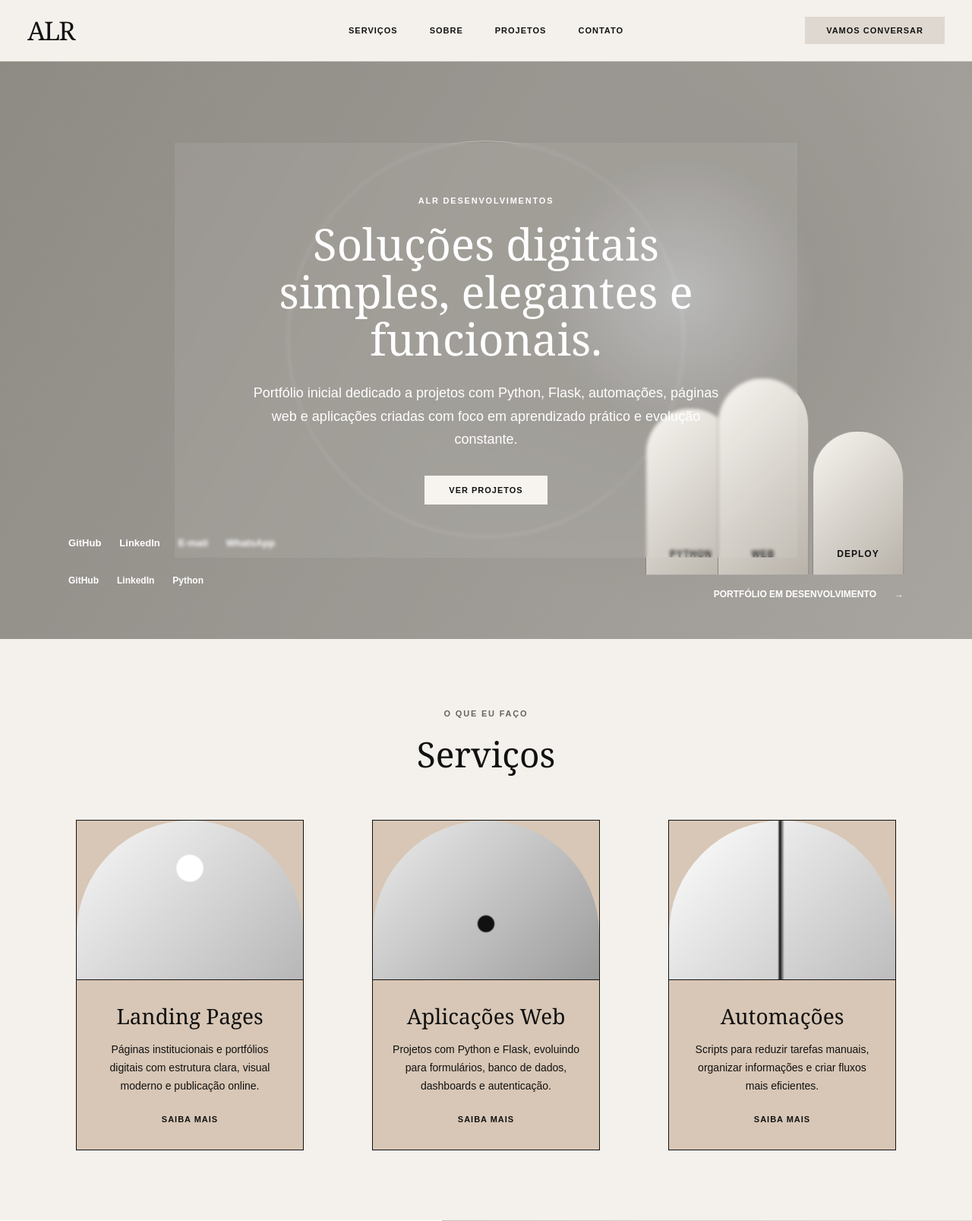
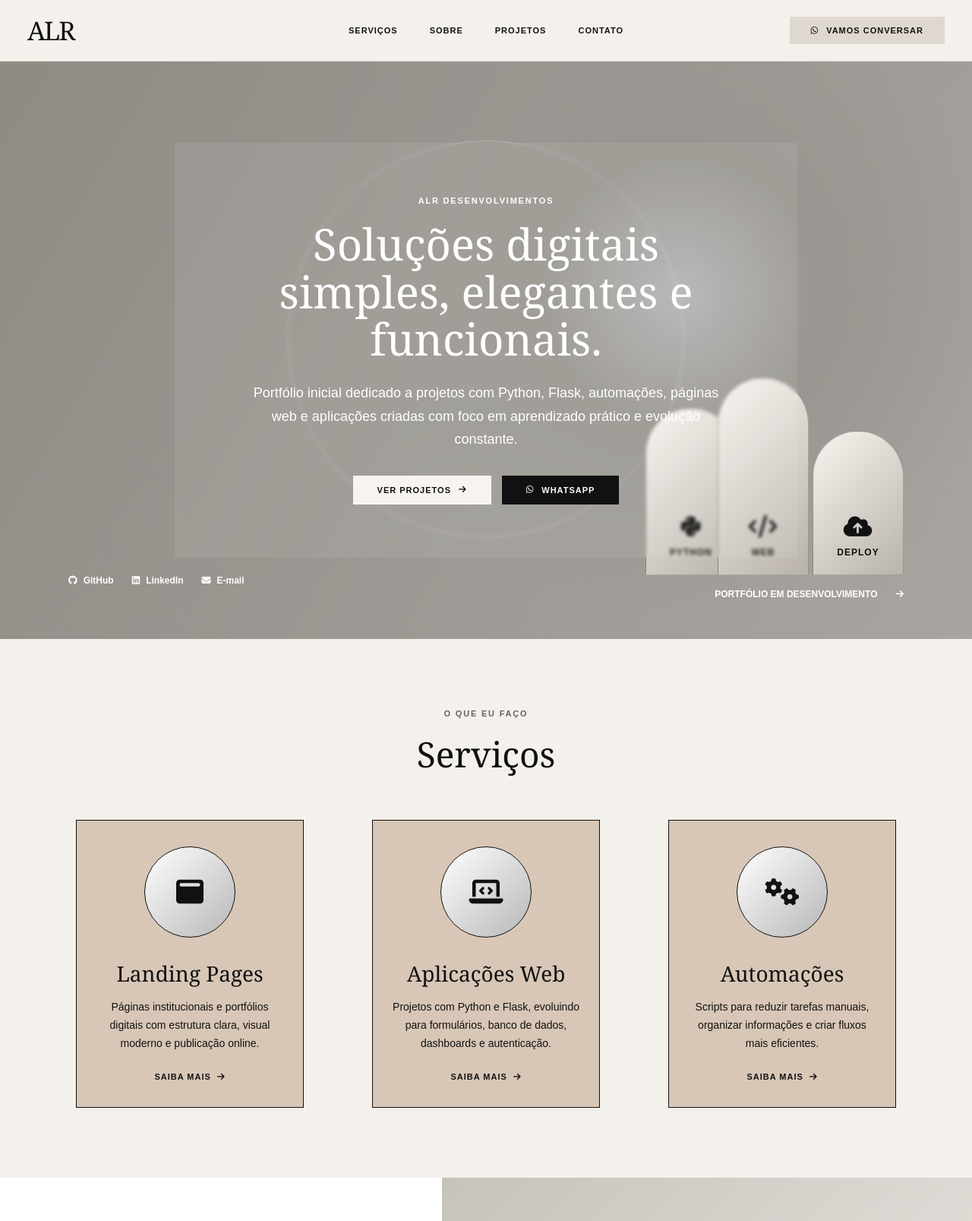
Before and after one commit to anarezend3/landing-page-python, a Flask app: page / in a window 1280 px wide. Shown: the top 1607 px of the page at 76% size. Run offline with Flask 3, Linux system fonts and the light colour scheme.

Commit message:
Melhora layout e adiciona icones

```diff
--- a/static/style.css
+++ b/static/style.css
@@ -108,6 +108,19 @@
   color: #ffffff;
   font-size: 12px;
   font-weight: 700;
+  z-index: 3;
+}
+
+.hero-social a {
+  color: #ffffff;
+  text-decoration: none;
+  display: inline-flex;
+  align-items: center;
+  gap: 8px;
+}
+
+.hero-social a:hover {
+  text-decoration: underline;
 }
 
 .hero-content {
@@ -150,6 +163,13 @@
   line-height: 1.7;
 }
 
+.hero-actions {
+  display: flex;
+  justify-content: center;
+  gap: 14px;
+  flex-wrap: wrap;
+}
+
 .primary-button,
 .secondary-button {
   display: inline-block;
@@ -164,6 +184,16 @@
   transition:
     transform 0.2s ease,
     background-color 0.2s ease;
+}
+
+.primary-button,
+.secondary-button,
+.nav-button,
+button {
+  display: inline-flex;
+  align-items: center;
+  justify-content: center;
+  gap: 10px;
 }
 
 .primary-button {
@@ -193,8 +223,10 @@
 .visual-card {
   position: absolute;
   display: flex;
-  align-items: flex-end;
-  justify-content: center;
+  flex-direction: column;
+  gap: 12px;
+  align-items: center;
+  justify-content: flex-end;
   border: 1px solid rgba(17, 17, 17, 0.3);
   background: linear-gradient(135deg, #f7f4ef, #b9b3aa);
   color: #111111;
@@ -202,7 +234,11 @@
   font-weight: 800;
   text-transform: uppercase;
   letter-spacing: 1px;
-  padding-bottom: 20px;
+  padding-bottom: 22px;
+}
+
+.visual-card i {
+  font-size: 30px;
 }
 
 .visual-card-one {
@@ -281,28 +317,20 @@
   border: 1px solid #111111;
 }
 
-.service-image {
-  height: 210px;
-  border-bottom: 1px solid #111111;
-  border-radius: 160px 160px 0 0;
+.service-icon {
+  width: 120px;
+  height: 120px;
+  margin: 34px auto 0;
+  border: 1px solid #111111;
+  border-radius: 50%;
+  background: linear-gradient(135deg, #ffffff, #b7b7b7);
+  display: flex;
+  align-items: center;
+  justify-content: center;
 }
 
-.image-one {
-  background:
-    radial-gradient(circle at 50% 30%, #ffffff 0 8%, transparent 9%),
-    linear-gradient(135deg, #f8f8f8, #b7b7b7);
-}
-
-.image-two {
-  background:
-    radial-gradient(circle at 50% 65%, #111111 0 5%, transparent 6%),
-    linear-gradient(135deg, #ececec, #9c9c9c);
-}
-
-.image-three {
-  background:
-    linear-gradient(90deg, transparent 48%, #111111 49%, transparent 51%),
-    linear-gradient(135deg, #ffffff, #bdbdbd);
+.service-icon i {
+  font-size: 36px;
 }
 
 .service-content {
@@ -330,6 +358,12 @@
   letter-spacing: 1px;
 }
 
+.service-content a {
+  display: inline-flex;
+  align-items: center;
+  gap: 8px;
+}
+
 .about {
   display: grid;
   grid-template-columns: 1fr 1.2fr;
--- a/templates/index.html
+++ b/templates/index.html
@@ -4,9 +4,15 @@
     <meta charset="UTF-8" />
     <meta name="viewport" content="width=device-width, initial-scale=1.0" />
     <title>ALR Desenvolvimentos</title>
+
     <link
       rel="stylesheet"
       href="{{ url_for('static', filename='style.css') }}"
+    />
+
+    <link
+      rel="stylesheet"
+      href="https://cdnjs.cloudflare.com/ajax/libs/font-awesome/6.5.1/css/all.min.css"
     />
   </head>
   <body>
@@ -21,16 +27,34 @@
           <a href="#contato">Contato</a>
         </div>
 
-        <a href="https://wa.me/5538999438777" target="_blank" class="nav-button">Vamos conversar</a>
+        <a
+          href="https://wa.me/5538999438777"
+          target="_blank"
+          class="nav-button"
+        >
+          <i class="fa-brands fa-whatsapp"></i>
+          Vamos conversar
+        </a>
       </nav>
     </header>
 
     <main>
       <section id="inicio" class="hero">
         <div class="hero-social">
-          <span>GitHub</span>
-          <span>LinkedIn</span>
-          <span>Python</span>
+          <a href="https://github.com/anarezend3" target="_blank">
+            <i class="fa-brands fa-github"></i>
+            GitHub
+          </a>
+
+          <a href="https://www.linkedin.com/in/analurezende/" target="_blank">
+            <i class="fa-brands fa-linkedin"></i>
+            LinkedIn
+          </a>
+
+          <a href="mailto:analu.reszende@gmail.com">
+            <i class="fa-solid fa-envelope"></i>
+            E-mail
+          </a>
         </div>
 
         <div class="hero-content">
@@ -41,24 +65,44 @@
             páginas web e aplicações criadas com foco em aprendizado prático e
             evolução constante.
           </p>
-          <a href="#projetos" class="primary-button">Ver projetos</a>
+
+          <div class="hero-actions">
+            <a href="#projetos" class="primary-button">
+              Ver projetos
+              <i class="fa-solid fa-arrow-right"></i>
+            </a>
+
+            <a
+              href="https://wa.me/5538999438777"
+              target="_blank"
+              class="secondary-button"
+            >
+              <i class="fa-brands fa-whatsapp"></i>
+              WhatsApp
+            </a>
+          </div>
         </div>
 
         <div class="hero-visual">
           <div class="visual-card visual-card-one">
+            <i class="fa-brands fa-python"></i>
             <span>Python</span>
           </div>
+
           <div class="visual-card visual-card-two">
+            <i class="fa-solid fa-code"></i>
             <span>Web</span>
           </div>
+
           <div class="visual-card visual-card-three">
+            <i class="fa-solid fa-cloud-arrow-up"></i>
             <span>Deploy</span>
           </div>
         </div>
 
         <div class="hero-caption">
           <span>Portfólio em desenvolvimento</span>
-          <span>→</span>
+          <i class="fa-solid fa-arrow-right"></i>
         </div>
       </section>
 
@@ -70,38 +114,56 @@
 
         <div class="service-grid">
           <article class="service-card">
-            <div class="service-image image-one"></div>
+            <div class="service-icon">
+              <i class="fa-solid fa-window-maximize"></i>
+            </div>
+
             <div class="service-content">
               <h3>Landing Pages</h3>
               <p>
                 Páginas institucionais e portfólios digitais com estrutura
                 clara, visual moderno e publicação online.
               </p>
-              <a href="#contato">Saiba mais</a>
+              <a href="#contato">
+                Saiba mais
+                <i class="fa-solid fa-arrow-right"></i>
+              </a>
             </div>
           </article>
 
           <article class="service-card">
-            <div class="service-image image-two"></div>
+            <div class="service-icon">
+              <i class="fa-solid fa-laptop-code"></i>
+            </div>
+
             <div class="service-content">
               <h3>Aplicações Web</h3>
               <p>
                 Projetos com Python e Flask, evoluindo para formulários, banco
                 de dados, dashboards e autenticação.
               </p>
-              <a href="#contato">Saiba mais</a>
+              <a href="#contato">
+                Saiba mais
+                <i class="fa-solid fa-arrow-right"></i>
+              </a>
             </div>
           </article>
 
           <article class="service-card">
-            <div class="service-image image-three"></div>
+            <div class="service-icon">
+              <i class="fa-solid fa-gears"></i>
+            </div>
+
             <div class="service-content">
               <h3>Automações</h3>
               <p>
                 Scripts para reduzir tarefas manuais, organizar informações e
                 criar fluxos mais eficientes.
               </p>
-              <a href="#contato">Saiba mais</a>
+              <a href="#contato">
+                Saiba mais
+                <i class="fa-solid fa-arrow-right"></i>
+              </a>
             </div>
           </article>
         </div>
@@ -116,7 +178,17 @@
             Cada projeto publicado aqui representa uma etapa prática: planejar,
             construir, testar, versionar e hospedar.
           </p>
-          <a href="#contato" class="secondary-button">Falar sobre um projeto</a>
+
+          <div class="about-points">
+            <span><i class="fa-solid fa-check"></i> Python e Flask</span>
+            <span><i class="fa-solid fa-check"></i> GitHub e Vercel</span>
+            <span><i class="fa-solid fa-check"></i> Projetos práticos</span>
+          </div>
+
+          <a href="#contato" class="secondary-button">
+            Falar sobre um projeto
+            <i class="fa-solid fa-arrow-right"></i>
+          </a>
         </div>
 
         <div class="about-image">
@@ -134,7 +206,10 @@
 
         <div class="project-grid">
           <article class="project-card">
-            <div class="project-image project-one"></div>
+            <div class="project-image">
+              <i class="fa-solid fa-globe"></i>
+            </div>
+
             <div class="project-info">
               <div>
                 <span>Publicado</span>
@@ -145,7 +220,10 @@
           </article>
 
           <article class="project-card">
-            <div class="project-image project-two"></div>
+            <div class="project-image">
+              <i class="fa-brands fa-python"></i>
+            </div>
+
             <div class="project-info">
               <div>
                 <span>Em breve</span>
@@ -156,7 +234,10 @@
           </article>
 
           <article class="project-card">
-            <div class="project-image project-three"></div>
+            <div class="project-image">
+              <i class="fa-solid fa-chart-line"></i>
+            </div>
+
             <div class="project-info">
               <div>
                 <span>Em breve</span>
@@ -167,7 +248,10 @@
           </article>
 
           <article class="project-card">
-            <div class="project-image project-four"></div>
+            <div class="project-image">
+              <i class="fa-solid fa-server"></i>
+            </div>
+
             <div class="project-info">
               <div>
                 <span>Em breve</span>
@@ -186,7 +270,14 @@
             Este portfólio será atualizado com novos projetos, estudos e
             soluções. Entre em contato para acompanhar ou propor uma ideia.
           </p>
-          <a href="#contato" class="primary-button">Entrar em contato</a>
+          <a
+            href="https://wa.me/5538999438777"
+            target="_blank"
+            class="primary-button"
+          >
+            <i class="fa-brands fa-whatsapp"></i>
+            Entrar em contato
+          </a>
         </div>
       </section>
 
@@ -195,15 +286,30 @@
           <p class="small-title">Contato</p>
           <h2>Vamos conversar?</h2>
           <p>
-            Entre em contato para trocar ideias sobre projetos, acompanhar minha evolução
-            ou propor uma solução digital.
+            Entre em contato para trocar ideias sobre projetos, acompanhar minha
+            evolução ou propor uma solução digital.
           </p>
 
           <div class="contact-links">
-            <a href="mailto:analu.reszende@gmail.com">analu.reszende@gmail.com</a>
-            <a href="https://wa.me/5538999438777" target="_blank">WhatsApp: (38) 99943-8777</a>
-            <a href="https://github.com/anarezend3" target="_blank">GitHub</a>
-            <a href="https://www.linkedin.com/in/analurezende/" target="_blank">LinkedIn</a>
+            <a href="mailto:analu.reszende@gmail.com">
+              <i class="fa-solid fa-envelope"></i>
+              analu.reszende@gmail.com
+            </a>
+
+            <a href="https://wa.me/5538999438777" target="_blank">
+              <i class="fa-brands fa-whatsapp"></i>
+              WhatsApp: (38) 99943-8777
+            </a>
+
+            <a href="https://github.com/anarezend3" target="_blank">
+              <i class="fa-brands fa-github"></i>
+              GitHub
+            </a>
+
+            <a href="https://www.linkedin.com/in/analurezende/" target="_blank">
+              <i class="fa-brands fa-linkedin"></i>
+              LinkedIn
+            </a>
           </div>
         </div>
 
@@ -211,14 +317,16 @@
           <input type="text" name="nome" placeholder="Nome" required />
           <input type="email" name="email" placeholder="E-mail" required />
           <textarea name="mensagem" placeholder="Mensagem" required></textarea>
-        <button type="submit">Enviar</button>
+          <button type="submit">
+            Enviar
+            <i class="fa-solid fa-paper-plane"></i>
+          </button>
 
           {% if mensagem %}
           <p class="success-message">{{ mensagem }}</p>
           {% endif %}
         </form>
       </section>
-
     </main>
 
     <footer class="site-footer">
@@ -238,18 +346,31 @@
 
         <div>
           <h4>Stack</h4>
-          <span>Python</span>
-          <span>Flask</span>
-          <span>HTML</span>
-          <span>CSS</span>
+          <span><i class="fa-brands fa-python"></i> Python</span>
+          <span><i class="fa-solid fa-flask"></i> Flask</span>
+          <span><i class="fa-brands fa-html5"></i> HTML</span>
+          <span><i class="fa-brands fa-css3-alt"></i> CSS</span>
         </div>
 
-
-        <div class="hero-social">
-    <a href="https://github.com/anarezend3" target="_blank">GitHub</a>
-    <a href="https://www.linkedin.com/in/analurezende/" target="_blank">LinkedIn</a>
-    <a href="mailto:analu.reszende@gmail.com">E-mail</a>
-    <a href="https://wa.me/5538999438777" target="_blank">WhatsApp</a>
+        <div>
+          <h4>Contato</h4>
+          <a href="https://github.com/anarezend3" target="_blank">
+            <i class="fa-brands fa-github"></i>
+            GitHub
+          </a>
+          <a href="https://www.linkedin.com/in/analurezende/" target="_blank">
+            <i class="fa-brands fa-linkedin"></i>
+            LinkedIn
+          </a>
+          <a href="mailto:analu.reszende@gmail.com">
+            <i class="fa-solid fa-envelope"></i>
+            E-mail
+          </a>
+          <a href="https://wa.me/5538999438777" target="_blank">
+            <i class="fa-brands fa-whatsapp"></i>
+            WhatsApp
+          </a>
+        </div>
       </div>
 
       <div class="footer-bottom">
```
Also changed, not shown: other parts of static/style.css (+56 -23 lines). Lines whose indentation alone changed are shown as unchanged.
